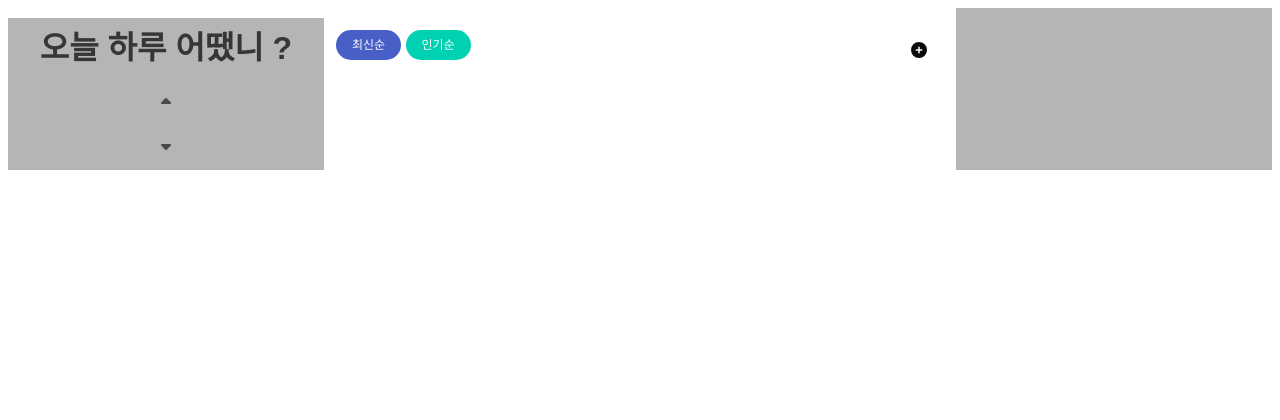
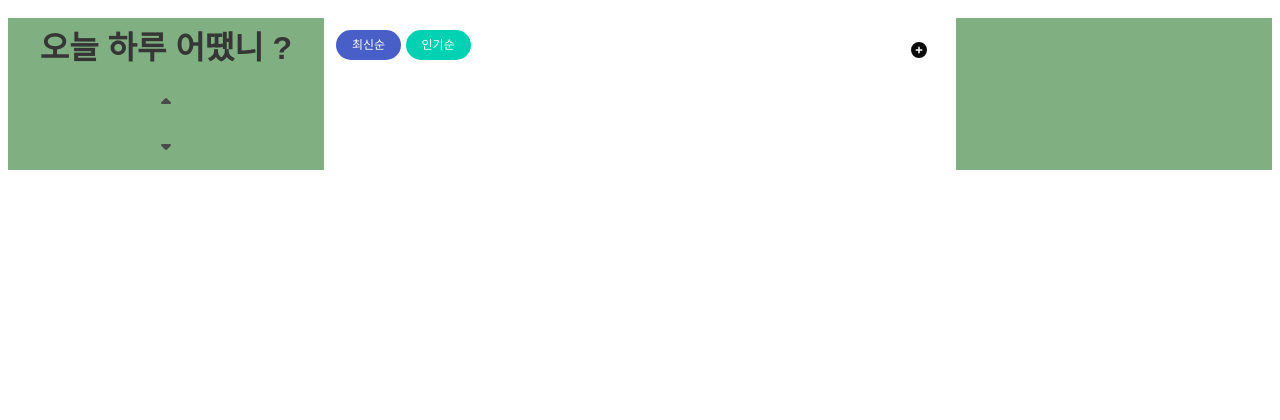
Before and after one commit to pig19980/weak0_516_03, a Flask app: template templates/index.html in a window 1280 px wide. Shown: the top 420 px of the page. Run offline with Flask 3, Linux system fonts and the light colour scheme; the template is opened without the code that fills it, so the values that code supplies are empty; parts of the project's set-up code (start-up, migrations or seed data) failed here and were passed over; some libraries are stand-ins or nearby versions.

Commit message:
bgcolor 변경

```diff
--- a/templates/index.html
+++ b/templates/index.html
@@ -45,6 +45,7 @@
             flex-direction: column;
             align-items: center;
             /* 수평 중앙 정렬 */
+            background-color:#80AF81 ;
 
             margin-top: 10px;
         }
@@ -397,7 +398,7 @@
 
     <div class="columns">
         <!-- title -->
-        <div id="title-group" class="column has-background-grey-light">
+        <div id="title-group" class="column">
             <h1 class="title is-3">오늘 하루 어땠니 ?</h1>
 
             <div class="date-group">
@@ -538,7 +539,7 @@
 
 
         <!-- blank -->
-        <div class="column has-background-grey-light">
+        <div class="column" id="title-group">
             <button class="floating-button" onclick="logout()">
                 <i class="fas fa-sign-out-alt"></i>
             </button>
```
